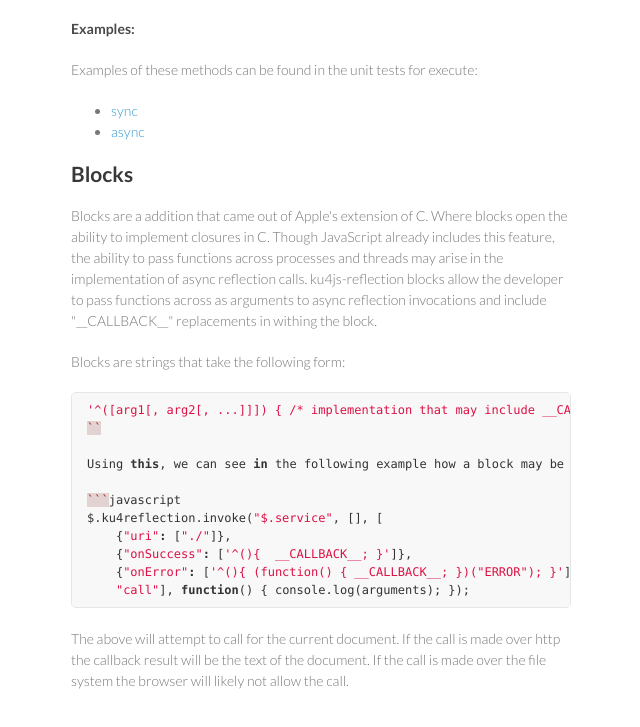
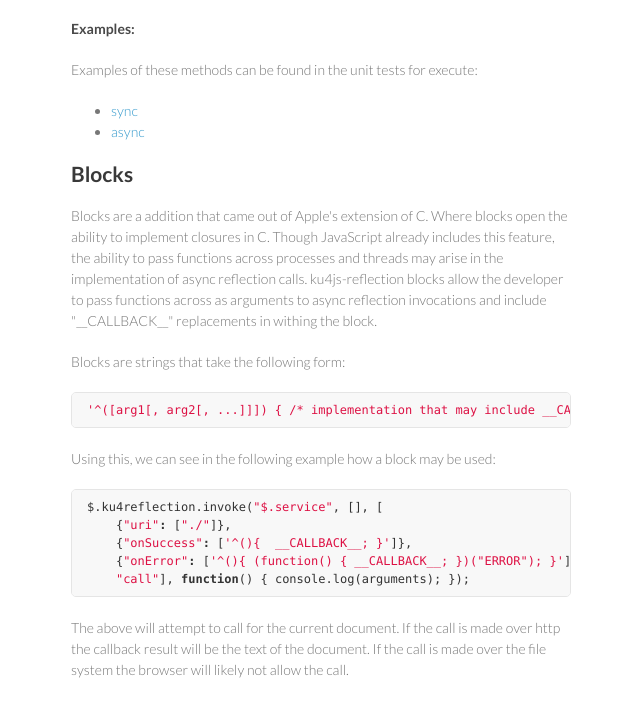
Before and after one commit to kodmunki/ku4js-reflection, a plain HTML site: page index.html in a window 1280 px wide. Shown: the part 2920-3647 px from the top of the page, without its empty margins (499-1139 px from the left). Drawn offline with Linux system fonts and the light colour scheme.

````diff
--- a/index.html
+++ b/index.html
@@ -207,12 +207,11 @@ arguments to async reflection invocations and include "__CALLBACK__" replacement
 <p>Blocks are strings that take the following form:</p>
 
 <div class="highlight highlight-javascript"><pre><span class="s1">'^([arg1[, arg2[, ...]]]) { /* implementation that may include __CALLBACK__ */ }'</span>
-<span class="err">``</span>
+</pre></div>
 
-<span class="nx">Using</span> <span class="k">this</span><span class="p">,</span> <span class="nx">we</span> <span class="nx">can</span> <span class="nx">see</span> <span class="k">in</span> <span class="nx">the</span> <span class="nx">following</span> <span class="nx">example</span> <span class="nx">how</span> <span class="nx">a</span> <span class="nx">block</span> <span class="nx">may</span> <span class="nx">be</span> <span class="nx">used</span><span class="o">:</span>
+<p>Using this, we can see in the following example how a block may be used:</p>
 
-<span class="err">```</span><span class="nx">javascript</span>
-<span class="nx">$</span><span class="p">.</span><span class="nx">ku4reflection</span><span class="p">.</span><span class="nx">invoke</span><span class="p">(</span><span class="s2">"$.service"</span><span class="p">,</span> <span class="p">[],</span> <span class="p">[</span>
+<div class="highlight highlight-javascript"><pre><span class="nx">$</span><span class="p">.</span><span class="nx">ku4reflection</span><span class="p">.</span><span class="nx">invoke</span><span class="p">(</span><span class="s2">"$.service"</span><span class="p">,</span> <span class="p">[],</span> <span class="p">[</span>
     <span class="p">{</span><span class="s2">"uri"</span><span class="o">:</span> <span class="p">[</span><span class="s2">"./"</span><span class="p">]},</span>
     <span class="p">{</span><span class="s2">"onSuccess"</span><span class="o">:</span> <span class="p">[</span><span class="s1">'^(){  __CALLBACK__; }'</span><span class="p">]},</span>
     <span class="p">{</span><span class="s2">"onError"</span><span class="o">:</span> <span class="p">[</span><span class="s1">'^(){ (function() { __CALLBACK__; })("ERROR"); }'</span><span class="p">]},</span>
````
Also changed, not shown: params.json (+1 -1 lines).
